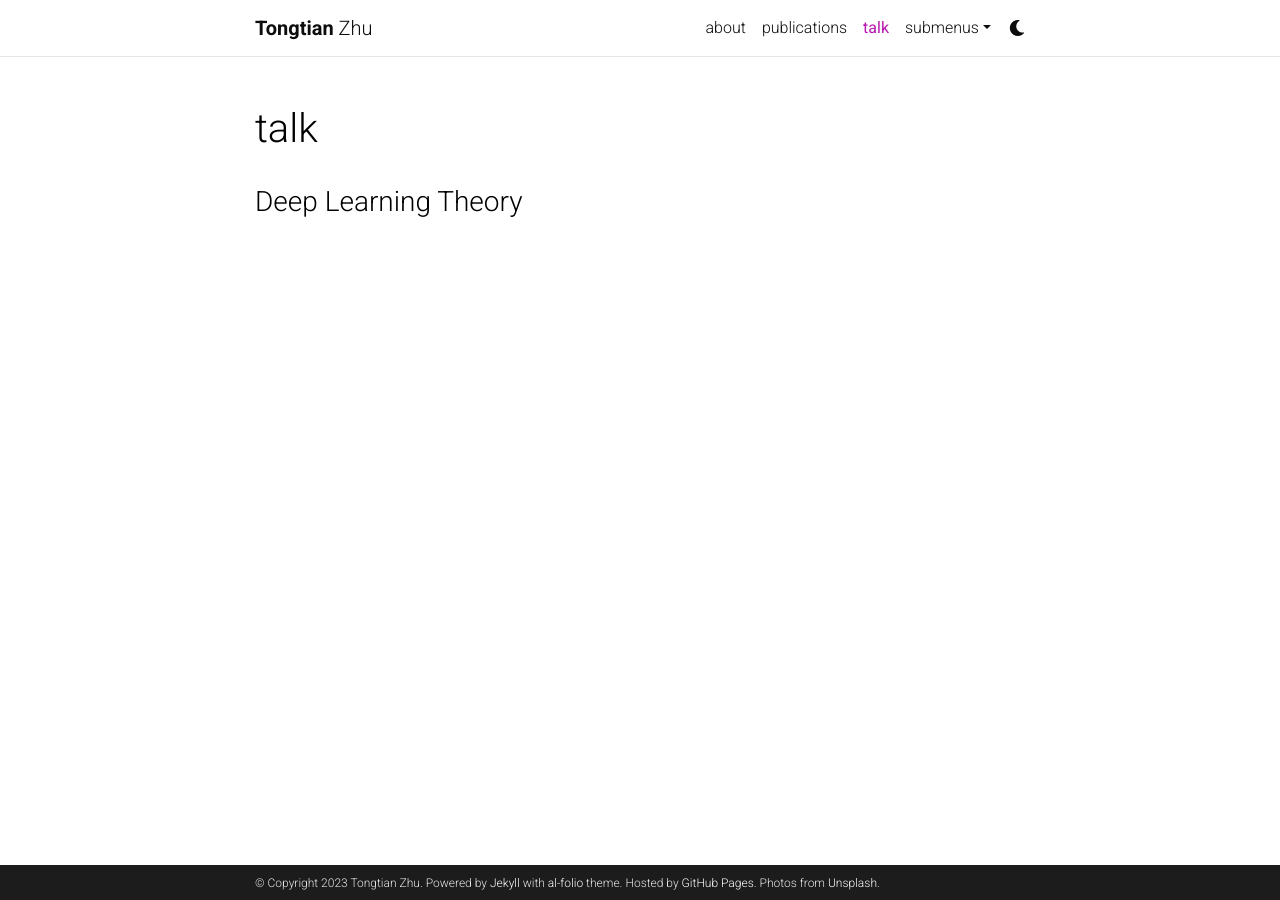
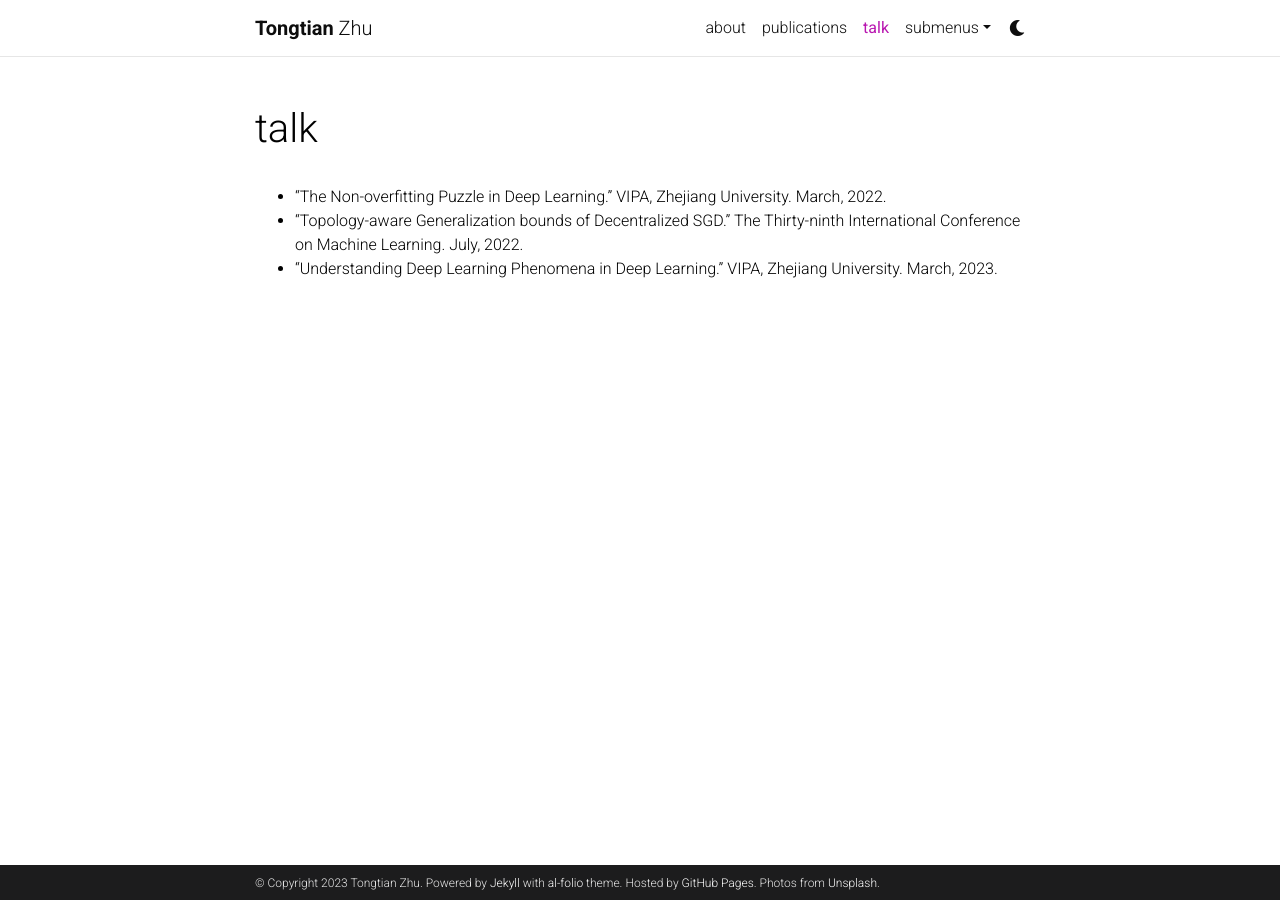
Before and after one commit to Raiden-Zhu/Raiden-Zhu.github.io, a Jekyll site: the page built from _pages/teaching.md, in a window 1280 px wide. Built offline with Jekyll 4.4.1, drawn with Linux system fonts in a browser that asks for light colours; comment, search, counter and statistics services are not loaded; a style sheet for code colours, icons or effects is not loaded.

Commit message:
Update teaching.md

```diff
--- a/_pages/teaching.md
+++ b/_pages/teaching.md
@@ -7,4 +7,6 @@ nav: true
 nav_order: 5
 ---
 
-### Deep Learning Theory
+- "The Non-overfitting Puzzle in Deep Learning." VIPA, Zhejiang University. March, 2022.
+- "Topology-aware Generalization bounds of Decentralized SGD." The Thirty-ninth International Conference on Machine Learning. July, 2022.
+- "Understanding Deep Learning Phenomena in Deep Learning." VIPA, Zhejiang University. March, 2023.
```
